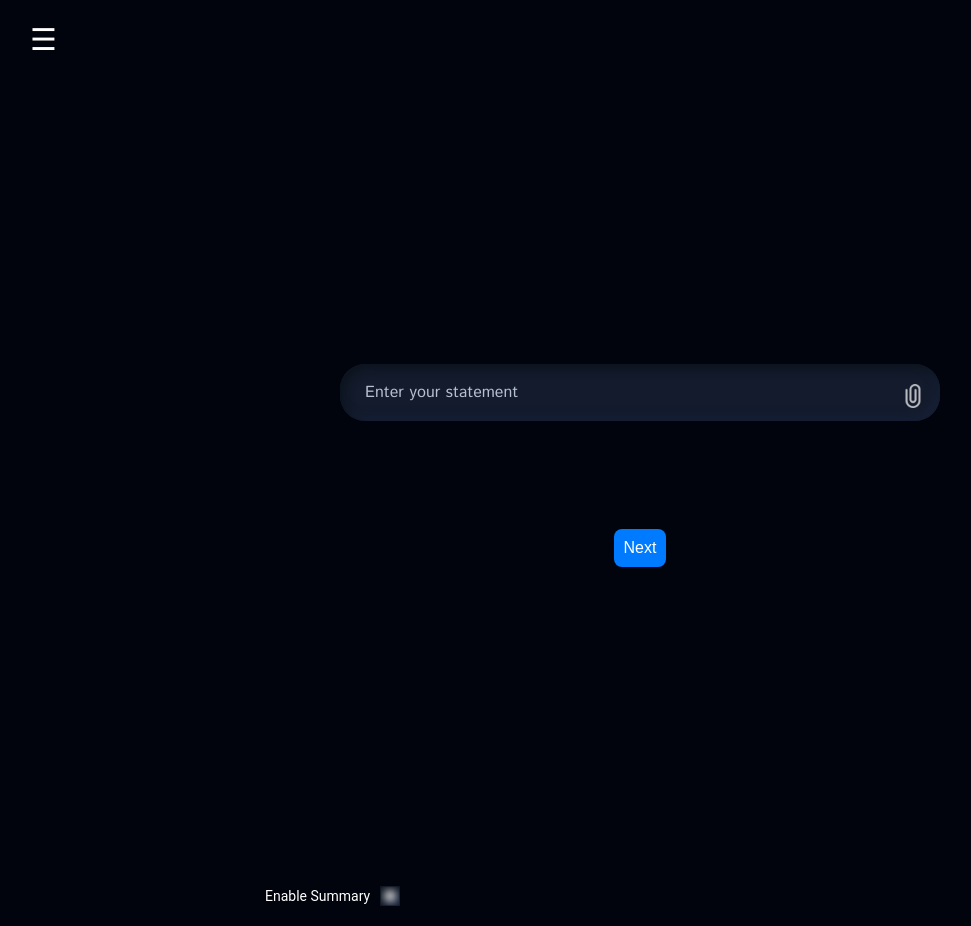
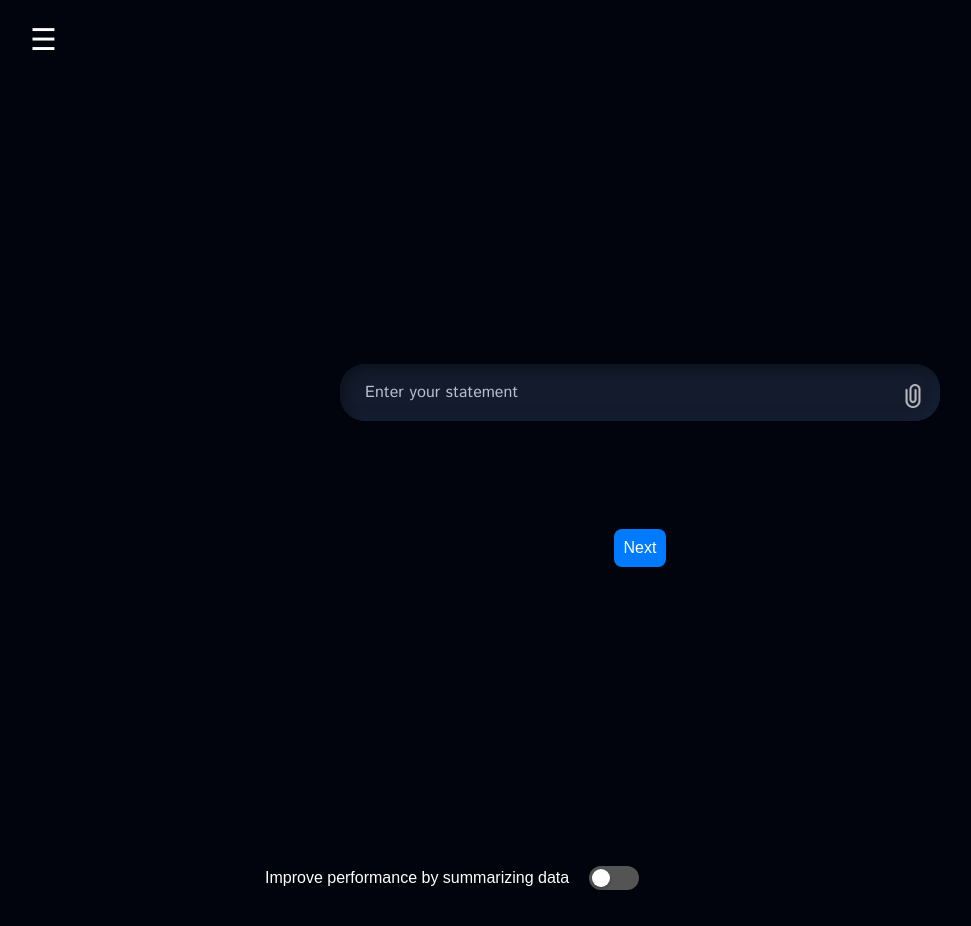
Before and after one commit to top1-ohjelmistoprojektiryhma/HumanBiasProject, a React (Create React App) app in the folder src/ui/: page / in a window 1280 px wide. Shown: the whole page, without its empty margins (0-971 px from the left). Built offline with nearby package versions, Linux system fonts and the light colour scheme; no server answers.

Commit message:
Change summarytoggle from checkbox to slider

```diff
--- a/src/ui/src/App.css
+++ b/src/ui/src/App.css
@@ -735,46 +735,61 @@ input[type="text"] {
 .summary-toggle {
   display: flex;
   align-items: center;
-  margin: 10px 0;
-  font-family: 'Roboto', sans-serif;
-  font-size: 14px;
-  color: #ffffff;
-  /* Bright text for dark background */
+  justify-content: flex-start;
+  font-family: Arial, sans-serif;
+  font-size: 16px;
+  margin-bottom: 20px;
 }
 
-.summary-toggle label {
-  cursor: pointer;
+.toggle-label {
   display: flex;
   align-items: center;
-  gap: 10px;
+  cursor: pointer;
+  gap: 5px;
 }
 
-.summary-toggle input[type="checkbox"] {
-  width: 20px;
-  height: 20px;
-  cursor: pointer;
-  accent-color: #007bff;
-  /* Light blue toggle to match dark theme */
-  background-color: #121212;
-  /* Dark background for checkbox */
-  border: 2px solid #ffffff;
-  /* Visible border in dark mode */
-  border-radius: 4px;
+.toggle-text {
+  margin-right: 10px;
 }
 
-.summary-toggle input[type="checkbox"]:checked {
-  accent-color: #28a745;
-  /* Bright green for the checked state */
-  border-color: #28a745;
+/* Piilotetaan oletusarvoinen checkbox */
+.toggle-label input[type="checkbox"] {
+  opacity: 0;
+  width: 0;
+  height: 0;
 }
 
-.summary-toggle input[type="checkbox"]:focus {
-  outline: none;
-  box-shadow: 0 0 5px #007bff;
-  /* Highlight for focus state */
+.slider {
+  position: relative;
+  width: 50px;
+  height: 24px;
+  background-color: #545454;
+  border-color: #f3f3f3;
+  border-radius: 34px;
+  transition: background-color 0.4s;
 }
 
-/* Back-napin tyyli */
+.slider:before {
+  content: '';
+  position: absolute;
+  height: 18px;
+  width: 18px;
+  background-color: white;
+  border-radius: 50%;
+  bottom: 3px;
+  left: 3px;
+  transition: transform 0.4s;
+  box-shadow: 0 2px 4px rgba(0, 0, 0, 0.2);
+}
+
+.toggle-label input:checked+.slider {
+  background-color: #007bff;
+}
+
+.toggle-label input:checked+.slider:before {
+  transform: translateX(26px);
+}
+
 .back-btn {
   background-color: #ccc;
   color: #333;
--- a/src/ui/src/components/SummaryToggle.jsx
+++ b/src/ui/src/components/SummaryToggle.jsx
@@ -7,14 +7,15 @@ const SummaryToggle = ({ summaryEnabled, setSummaryEnabled }) => {
 
   return (
     <div className="summary-toggle">
-      <label htmlFor="summary-toggle-checkbox">
-        Enable Summary
+      <label className="toggle-label" htmlFor="summary-toggle-checkbox">
+        <span className="toggle-text">Improve performance by summarizing data</span>
         <input
           id="summary-toggle-checkbox"
           type="checkbox"
           checked={summaryEnabled}
           onChange={handleToggle}
         />
+        <span className="slider"></span>
       </label>
     </div>
   );
```
